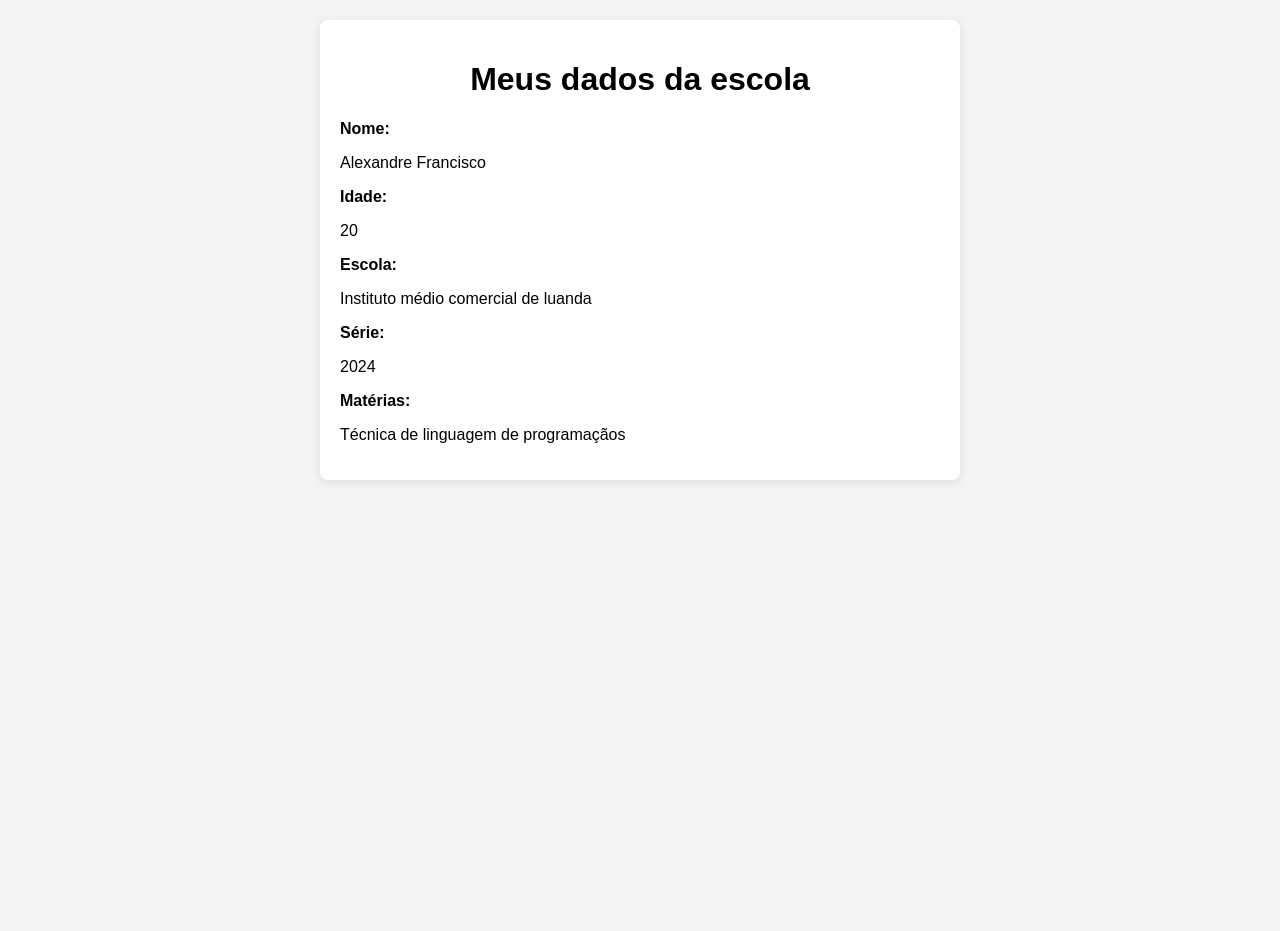
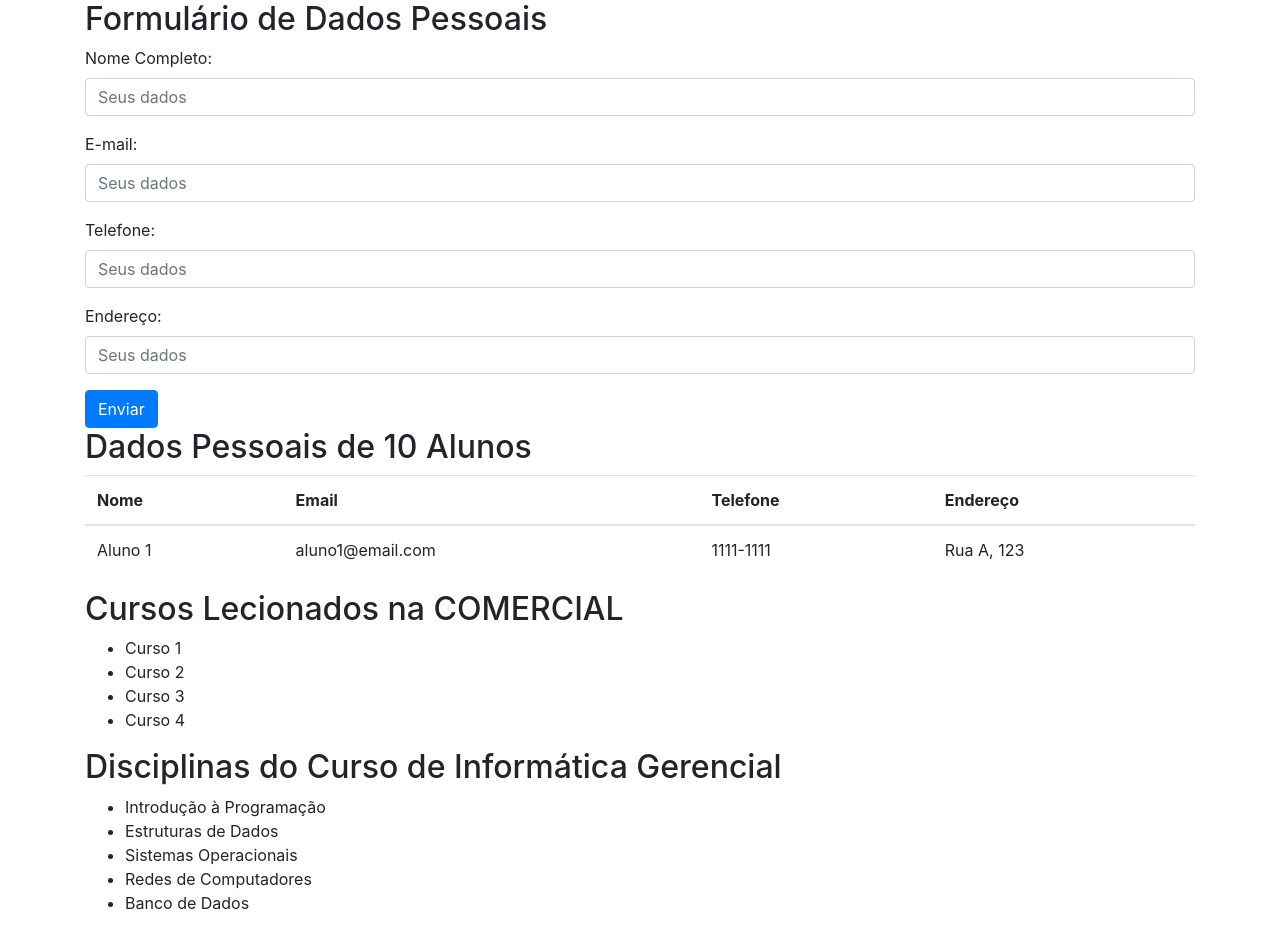
Before and after one commit to Alexandre479/Alexandre479.github.io, a plain HTML site: page index.html in a window 1280 px wide. Before the commit the page ends 800 px from the top, so only its background shows below. Drawn offline with nearby package versions, Linux system fonts and the light colour scheme.

Commit message:
Update index.html

```diff
--- a/index.html
+++ b/index.html
@@ -1,60 +1,83 @@
 <!DOCTYPE html>
-<html lang="pt-BR">
+<html lang="pt-br">
 <head>
     <meta charset="UTF-8">
     <meta name="viewport" content="width=device-width, initial-scale=1.0">
-    <title>Meus dados da escola</title>
-    <style>
-        body {
-            font-family: Arial, sans-serif;
-            background-color: #f4f4f4;
-            margin: 0;
-            padding: 20px;
-        }
-        h1 {
-            text-align: center;
-        }
-        .container {
-            max-width: 600px;
-            margin: auto;
-            background: white;
-            padding: 20px;
-            border-radius: 8px;
-            box-shadow: 0 2px 10px rgba(0, 0, 0, 0.1);
-        }
-        .data {
-            margin-bottom: 15px;
-        }
-        label {
-            font-weight: bold;
-        }
-    </style>
+    <title>Projeto Web</title>
+    <link rel="stylesheet" href="CSS/bootstrap.css">
+    <link rel="stylesheet" href="CSS/index.css">
 </head>
 <body>
 
     <div class="container">
-        <h1>Meus dados da escola</h1>
-        <div class="data">
-            <label for="nome">Nome:</label>
-            <p id="nome">Alexandre Francisco</p>
-        </div>
-        <div class="data">
-            <label for="idade">Idade:</label>
-            <p id="idade">20</p>
-        </div>
-        <div class="data">
-            <label for="escola">Escola:</label>
-            <p id="escola">Instituto médio comercial de luanda</p>
-        </div>
-        <div class="data">
-            <label for="serie">Série:</label>
-            <p id="serie">2024</p>
-        </div>
-        <div class="data">
-            <label for="materias">Matérias:</label>
-            <p id="materia">Técnica de linguagem de programaçãos</p>
-        </div>
+        <!-- Seção de Formulário -->
+        <h2>Formulário de Dados Pessoais</h2>
+        <form action="#" method="post">
+            <div class="form-group">
+                <label for="nome">Nome Completo:</label>
+                <input type="text" id="nome" name="nome" class="form-control" placeholder="Seus dados">
+            </div>
+            <div class="form-group">
+                <label for="email">E-mail:</label>
+                <input type="email" id="email" name="email" class="form-control" placeholder="Seus dados">
+            </div>
+            <div class="form-group">
+                <label for="telefone">Telefone:</label>
+                <input type="text" id="telefone" name="telefone" class="form-control" placeholder="Seus dados">
+            </div>
+            <div class="form-group">
+                <label for="endereco">Endereço:</label>
+                <input type="text" id="endereco" name="endereco" class="form-control" placeholder="Seus dados">
+            </div>
+            <button type="submit" class="btn btn-primary">Enviar</button>
+        </form>
+
+        <!-- Seção de Tabela -->
+        <h2>Dados Pessoais de 10 Alunos</h2>
+        <table class="table">
+            <thead>
+                <tr>
+                    <th>Nome</th>
+                    <th>Email</th>
+                    <th>Telefone</th>
+                    <th>Endereço</th>
+                </tr>
+            </thead>
+            <tbody>
+                <!-- Exemplo de alunos -->
+                <tr>
+                    <td>Aluno 1</td>
+                    <td>aluno1@email.com</td>
+                    <td>1111-1111</td>
+                    <td>Rua A, 123</td>
+                </tr>
+                <!-- Continue adicionando os 9 alunos restantes -->
+            </tbody>
+        </table>
+
+        <!-- Seção de Cursos -->
+        <h2>Cursos Lecionados na COMERCIAL</h2>
+        <ul>
+            <li>Curso 1</li>
+            <li>Curso 2</li>
+            <li>Curso 3</li>
+            <li>Curso 4</li>
+            <!-- Continue com a lista dos cursos -->
+        </ul>
+
+        <!-- Seção de Disciplinas do Curso de Informática Gerencial -->
+        <h2>Disciplinas do Curso de Informática Gerencial</h2>
+        <ul>
+            <li>Introdução à Programação</li>
+            <li>Estruturas de Dados</li>
+            <li>Sistemas Operacionais</li>
+            <li>Redes de Computadores</li>
+            <li>Banco de Dados</li>
+            <!-- Adicione mais disciplinas, se necessário -->
+        </ul>
     </div>
 
+    <script src="Js/jquery.min.js"></script>
+    <script src="Js/bootstrap.min.js"></script>
 </body>
 </html>
```
